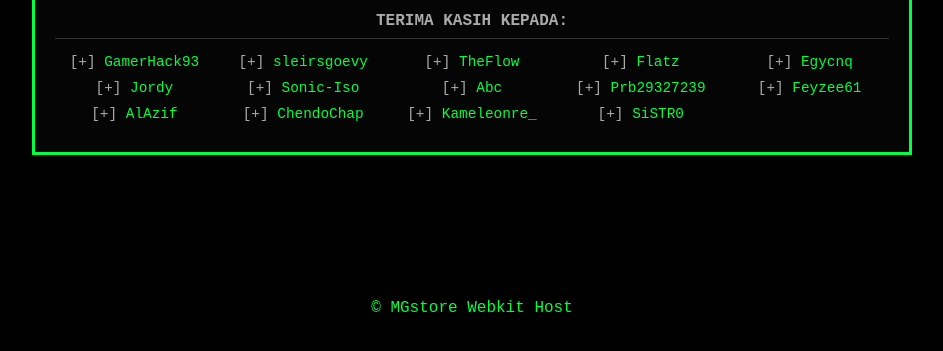
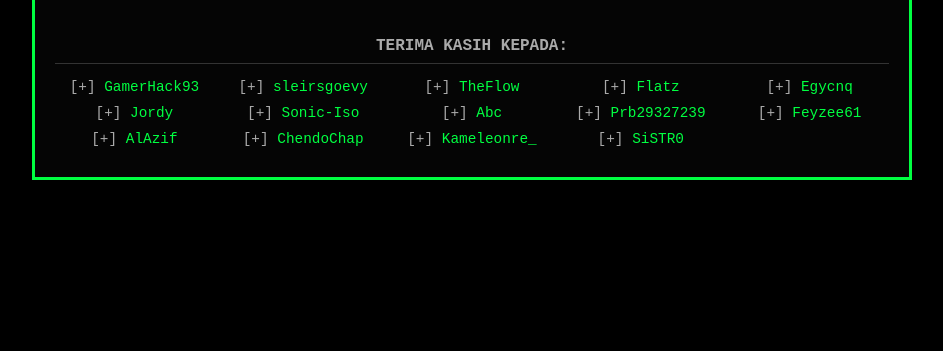
Before and after one commit to MGstore96/Test2, a plain HTML site: page index.html in a window 1280 px wide. Shown: the part 495-846 px from the top of the page, without its empty margins (168-1111 px from the left). Drawn offline with Linux system fonts and the light colour scheme.

Commit message:
Add files via upload

```diff
--- a/index.html
+++ b/index.html
@@ -148,9 +148,5 @@ if (!isPS4) {
     </div>
 </div>
 
-<footer>
-    <p>&copy; MGstore Webkit Host</p>
-</footer>
-
 </body>
 </html>
```
